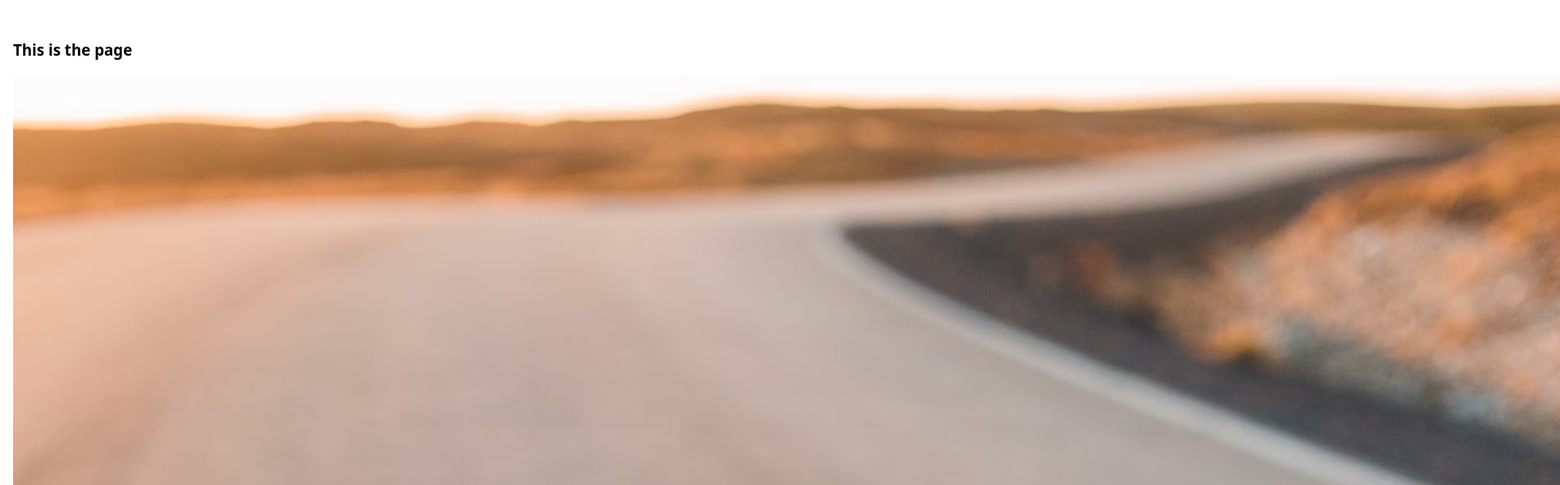
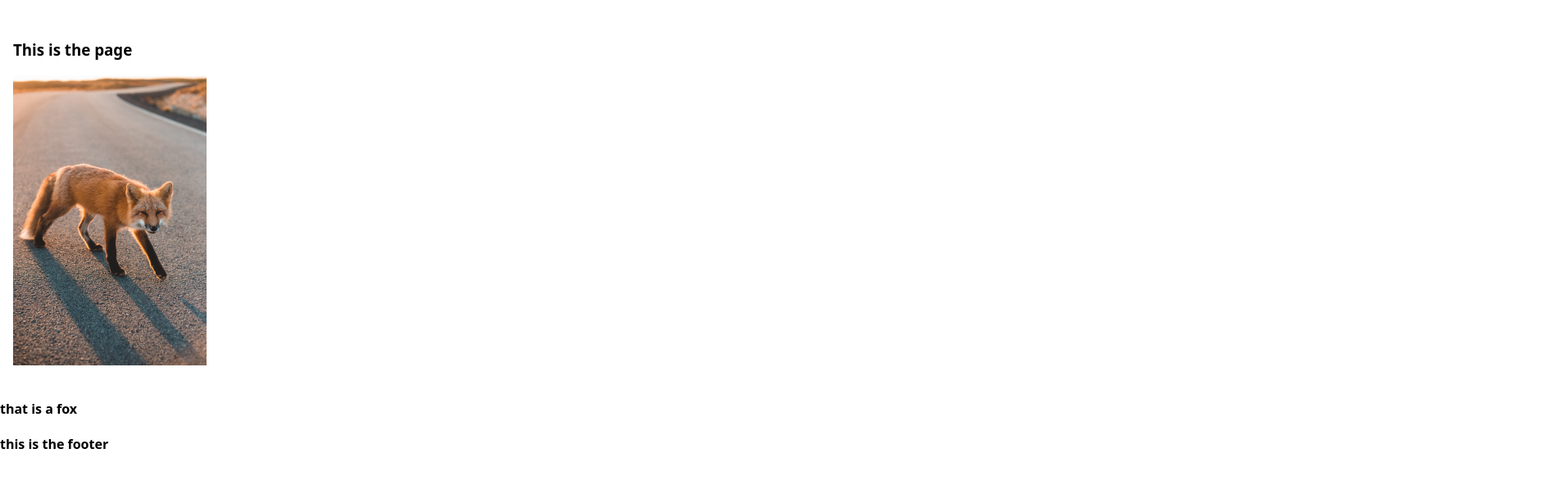
Before and after one commit to Chonkz90/Kode2, a website: page index.html in a window 1280 px wide. Shown: the part 52-644 px from the top of the page at 82% size, 1903 px wide, since content can reach past the window. Drawn offline with Linux system fonts and the light colour scheme.

Commit message:
resized picture, added greentext notes, and closed the <img> tag after </main> showed in red

```diff
--- a/index.html
+++ b/index.html
@@ -8,15 +8,19 @@
     <link rel="stylesheet" href="styles.css" />
     <script type="module" src="script.js"></script>
   </head>
+  <!-- Semantic HTML = put <header> <main> and <footer> tags within <body> -->
   <body>
     <header>
       <h1>Waddup</h1>
     </header>
     <main>
     <h3>This is the page</h3>
+    <!-- Resize image within img tag by using width="" and height="" tags within img tag. img tag is self closing -->
     <img src="Redfoxroad.avif"
+    width="236"
+    height="354">
     </main>
-    <h4> that is a fox></h4>
+    <h4> that is a fox</h4>
     <footer>
       <h4>this is the footer</h4>
     </footer>
```
